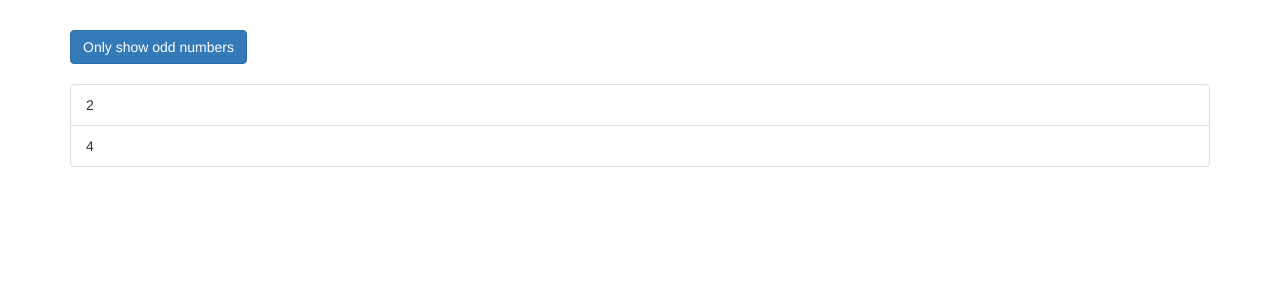
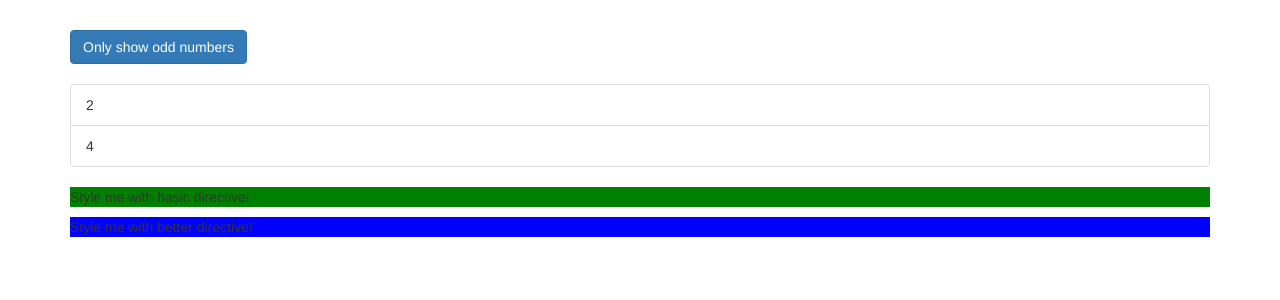
Before and after one commit to keepprogress/angular-with-maxmillion-sec7-92, an Angular app: page / in a window 1280 px wide. Shown: the top 300 px of the page. Built offline with nearby package versions, Linux system fonts and the light colour scheme.

Commit message:
sec 7.95 Using the Renderer to build a Better Attribute Directive

```diff
--- a/src/app/app.component.html
+++ b/src/app/app.component.html
@@ -28,6 +28,8 @@
       <ng-template [ngIf]="onlyOdd">
         <p>Only odd</p>
       </ng-template>
+      <p appBasicHighlight>Style me with basic directive!</p>
+      <p appBetterHighlight>Style me with better directive!</p>
     </div>
   </div>
 </div>
--- a/src/app/app.module.ts
+++ b/src/app/app.module.ts
@@ -4,10 +4,14 @@
 
 
 import { AppComponent } from './app.component';
+import { BasicHighlightDirective } from './basic-highlight/basic-highlight.directive';
+import { BetterHighlightDirective } from './better-highlight/better-highlight.directive';
 
 @NgModule({
   declarations: [
-    AppComponent
+    AppComponent,
+    BasicHighlightDirective,
+    BetterHighlightDirective
   ],
   imports: [
     BrowserModule,
--- /dev/null
+++ b/src/app/basic-highlight/basic-highlight.directive.ts
@@ -0,0 +1,14 @@
+import {Directive, ElementRef, OnInit} from '@angular/core';
+
+@Directive({
+  selector: '[appBasicHighlight]'
+})
+export class BasicHighlightDirective implements OnInit {
+    constructor(private elementRef: ElementRef) {
+
+    }
+
+    ngOnInit() {
+        this.elementRef.nativeElement.style.backgroundColor = 'green';
+    }
+}
--- /dev/null
+++ b/src/app/better-highlight/better-highlight.directive.ts
@@ -0,0 +1,14 @@
+import {Directive, ElementRef, OnInit, Renderer2} from '@angular/core';
+
+@Directive({
+  selector: '[appBetterHighlight]'
+})
+export class BetterHighlightDirective implements OnInit{
+
+  constructor(private elRef: ElementRef, private renderer: Renderer2) { }
+
+  ngOnInit() {
+    this.renderer.setStyle(this.elRef.nativeElement, 'background-color', 'blue');
+  }
+
+}
```
